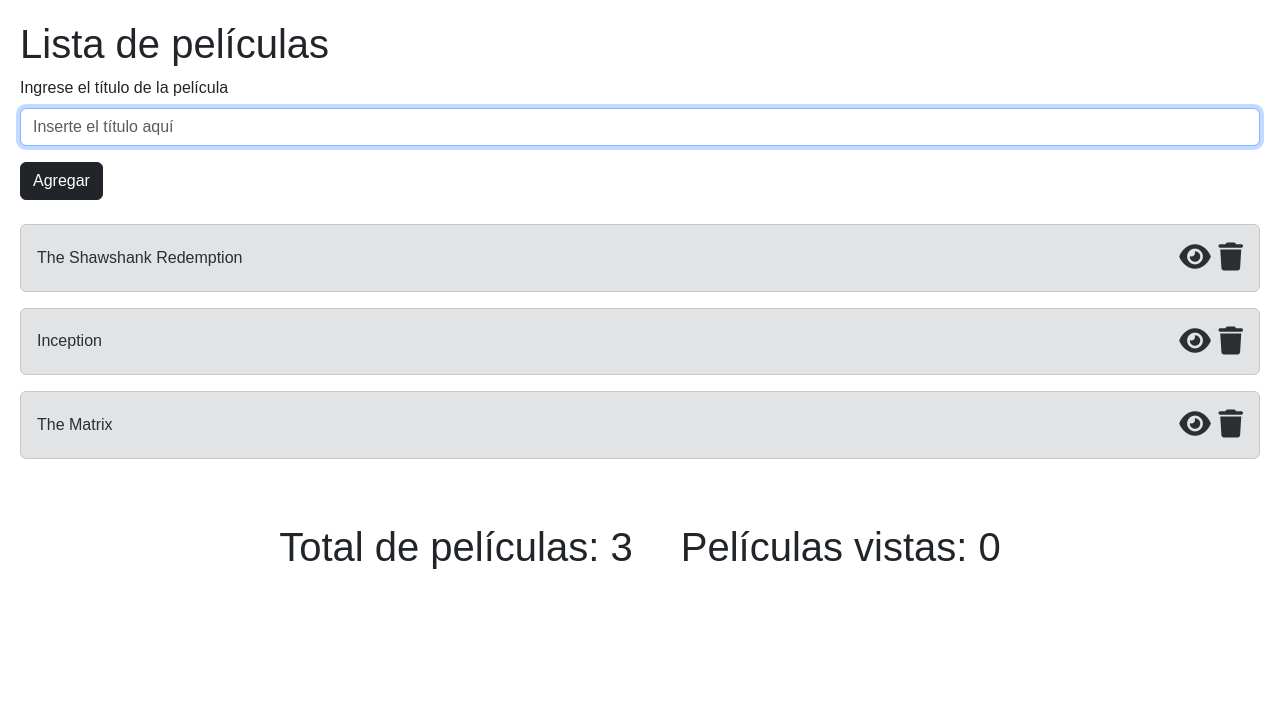
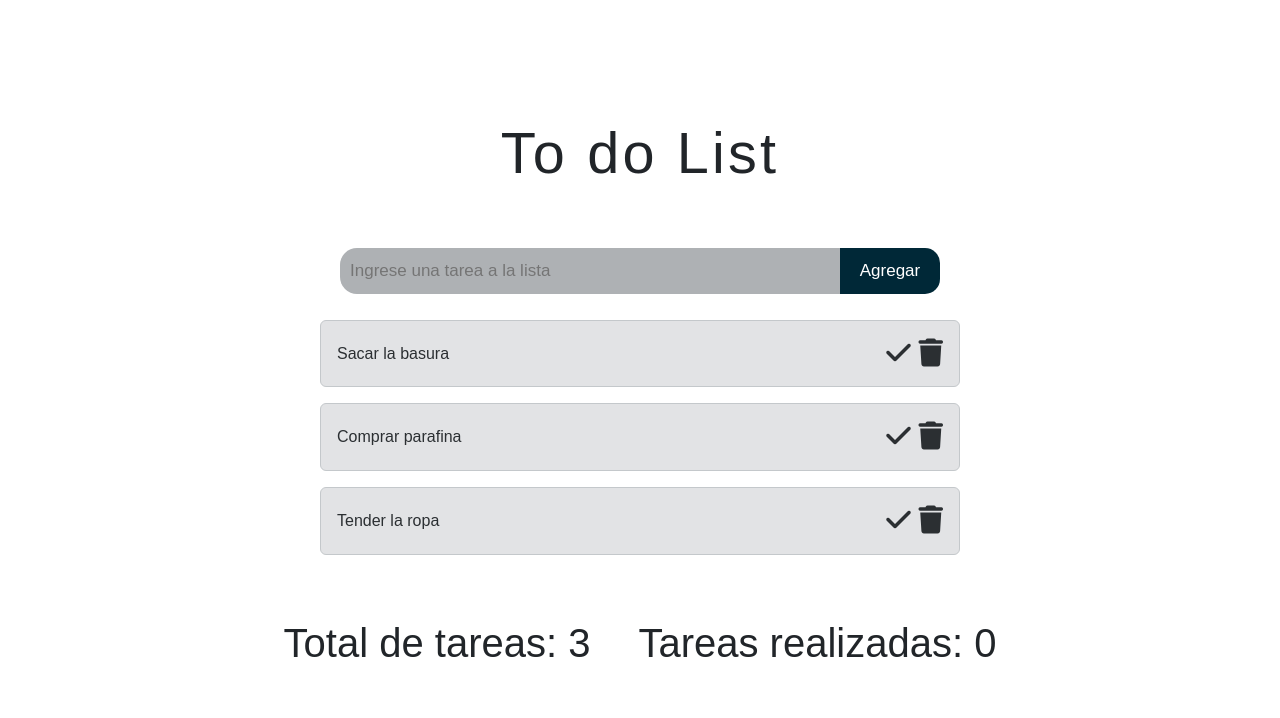
Before and after one commit to tamarazapata/js-array-methods, a plain HTML site: page index.html in a window 1280 px wide. Drawn offline with nearby package versions, Linux system fonts and the light colour scheme.

Commit message:
modificaciones todolist

```diff
--- a/assets/style.css
+++ b/assets/style.css
@@ -1,10 +1,82 @@
 body {
-    font-family: Arial, sans-serif;
-    margin: 20px;
+    align-items: center;
+    display: flex;
+    flex-direction: column;
+    font-family: 'Work Sans', sans-serif;
+    min-height: 100vh;
+    padding-top: 3%;
 }
-input, button {
-    padding: 2rem;
-    font-size: small;
+
+
+#header {
+    align-items: center;
+    display: flex;
+    flex-direction: column;
+    justify-content: space-around;
+    font-size: 3rem;
+    min-height: 25vh;
+    width: 100%;
+}
+
+#title {
+    font-size: larger;
+    white-space: pre;
+    overflow: hidden;
+    letter-spacing: 0.20rem;
+    margin-top: 50px;
+    margin-bottom: 20px;
+    max-width: 500px;
+}
+
+form {
+    display: flex;
+    font-size: 1.7rem;
+    justify-content: center;
+    margin: 10px 0;
+    width: 100vh;
+}
+
+form input {
+    padding: 10px;
+    font-size: 17px;
+    border: none;
+    outline: none;
+    /* border-radius: 15; */
+    border-top-left-radius: 17px;
+    border-bottom-left-radius: 17px;
+    max-width: 500px;
+    width: 100%;
+    background-color: #AEB1B4;
+    color: #1a150e;
+}
+
+form input:hover {
+    cursor: text;
+}
+
+button {
+    border: none;
+    outline: none;
+    transition: box-shadow 200ms ease, background-color 200ms ease-in-out;
+    background-color: #002837;
+    color: white;
+}
+
+button:hover {
+    cursor: pointer;
+}
+
+form button {
+    padding: 10px;
+    font-size: 17px;
+    border-top-right-radius: 15px;
+    border-bottom-right-radius: 15px;
+    min-width: 100px;
+}
+
+#to-do-list {
+    max-width: 100%;
+    width: 80vh;
 }
 
 .error-message {
--- a/index.html
+++ b/index.html
@@ -6,20 +6,30 @@
     <script src="https://kit.fontawesome.com/7d8f0342dc.js" crossorigin="anonymous"></script>
     <link href="https://cdn.jsdelivr.net/npm/bootstrap@5.3.3/dist/css/bootstrap.min.css" rel="stylesheet">
     <link rel="stylesheet" href="./assets/style.css" />
-    <title>Lista de películas</title>
+    <title>My To do list</title>
 </head>
 <body>
-    <h1>Lista de películas</h1>
-    <form id="form">
-        <label for="input" class="form-label">Ingrese el título de la película</label>
-        <input type="text" placeholder="Inserte el título aquí" class="form-control" id="movie-input" autofocus>
+    <div id="header">
+        <h1 id="title">To do List</h1>
+    </div>
+    <div id="form">
+        <form>
+
+            <input id="task-input" type="text" placeholder="Ingrese una tarea a la lista">
+            <button id="todo-btn" type="submit">Agregar</button>
+        </form>
+    </div>
+
+    <!-- <form id="form">
+        <label for="input" class="form-label">Añada una tarea</label>
+        <input type="text" placeholder="ingrese una tarea a la lista" class="form-control" id="movie-input" autofocus>
         <button type="submit" class="btn btn-dark mt-3">Agregar</button>
-    </form>
+    </form> -->
 
-    <div id="movieList" class="mt-4"></div>
-    <div class="count_movie d-flex justify-content-center gap-5">
-        <h1 class="text-center my-5" id="total-movies"></h1>
-        <h1 class="text-center my-5" id="movies-watched"></h1>
+    <div id="to-do-list" class="mt-3"></div>
+    <div class="count_task d-flex justify-content-between gap-5">
+        <h1 class="text-center my-5" id="total-tasks"></h1>
+        <h1 class="text-center my-5" id="tasks-done"></h1>
     </div>
 
     <script src="./scripts/javascript.js"></script>
--- a/scripts/javascript.js
+++ b/scripts/javascript.js
@@ -1,44 +1,44 @@
 const form = document.getElementById('form');
-const input = document.getElementById('movie-input');
-const movieList = document.getElementById('movieList');
+const input = document.getElementById('task-input');
+const toDoList = document.getElementById('to-do-list');
 const label = document.createElement('label');
 
 
 label.classList.add('error-message');
 
-let movies = [
-    { id: 1, title: 'The Shawshank Redemption', watched: false },
-    { id: 2, title: 'Inception', watched: false },
-    { id: 3, title: 'The Matrix', watched: false }
+let tasks = [
+    { id: 1, title: 'Sacar la basura', markedAsDone: false },
+    { id: 2, title: 'Comprar parafina', markedAsDone: false },
+    { id: 3, title: 'Tender la ropa', markedAsDone: false }
 ];
 
-const totalMovies = document.getElementById('total-movies');
-const moviesWatched = document.getElementById('movies-watched');
+const totalTasks = document.getElementById('total-tasks');
+const tasksDone = document.getElementById('tasks-done');
 
 document.addEventListener("DOMContentLoaded", () => {
-    initialMovies();
-    countMovies();
+    initialTaks();
+    countTasks();
 });
 
 form.addEventListener('submit', (event) => {
     event.preventDefault();
 
-    const movieTitle = input.value.trim();
+    const taskTitle = input.value.trim();
 
-    if (movieTitle) {
-        const movieExists = movies.some(movie => movie.title.toLowerCase() === movieTitle.toLowerCase());
+    if (taskTitle) {
+        const taskExist = tasks.some(task => task.title.toLowerCase() === taskTitle.toLowerCase());
 
-        if (movieExists) {
-            label.innerHTML = 'El título de la película ya existe';
+        if (taskExist) {
+            label.innerHTML = 'Esta tarea ya existe';
             form.appendChild(label);
         } else {
-            const newMovie = {
+            const newTask = {
                 id: Date.now(),
-                title: movieTitle,
-                watched: false
+                title: taskTitle,
+                markedAsDone: false
             };
-            movies.push(newMovie);
-            initialMovies();
+            tasks.push(newTask);
+            initialTaks();
             input.value = '';
             label.innerHTML = '';
         }
@@ -48,47 +48,42 @@ form.addEventListener('submit', (event) => {
     }
 });
 
-const initialMovies = () => {
+const initialTaks = () => {
     let template = '';
-    for (const movie of movies) {
-        template += createElement(movie);
-    movieList.innerHTML = template;
+    for (const task of tasks) {
+        template += createElement(task);
+    toDoList.innerHTML = template;
 };
 }
 
-function createElement(movie) {
+function createElement(task) {
     return `
-        <div class="alert ${movie.watched ? 'alert-success' : 'alert-secondary'} d-flex justify-content-between align-items-center">
-            <p class="m-0">${movie.title}</p>
+        <div class="alert ${task.markedAsDone ? 'alert-success' : 'alert-secondary'} d-flex justify-content-between align-items-center">
+            <p class="m-0">${task.title}</p>
             <h3 class="m-0">
-                <i class="fa-solid fa-eye" role="button" onclick="watchedMovies(${movie.id})"></i>
-                <i class="fa-solid fa-trash" role="button" onclick="deleteMovies(${movie.id})"></i>
+                <i class="fa-solid fa-check" role="button" onclick="taskDone(${task.id})"></i>
+                <i class="fa-solid fa-trash" role="button" onclick="deleteTask(${task.id})"></i>
             </h3>
         </div>
     `;
 }
-function watchedMovies(id) {
-    const indexMovie = movies.findIndex((movie) => movie.id === id);
-    movies[indexMovie].watched = movies[indexMovie].watched ? false : true;
-    initialMovies();
-    countMovies();
+function taskDone(id) {
+    const indexTask = tasks.findIndex((task) => task.id === id);
+    tasks[indexTask].markedAsDone = tasks[indexTask].markedAsDone ? false : true;
+    initialTaks();
+    countTasks();
 }
 
-function deleteMovies(id) {
-    const indexMovie = movies.findIndex((movie) => movie.id === id);
-    movies.splice(indexMovie,1)
-    initialMovies();
-    countMovies();
+function deleteTask(id) {
+    const indexTask = tasks.findIndex((task) => task.id === id);
+    tasks.splice(indexTask,1)
+    initialTaks();
+    countTasks();
 }
 
-function editMovies(id) {
-    const indexMovie = movies.findIndex((movie) => movie.id === id);
 
-    initialMovies();
-    countMovies();
+function countTasks (){
+    totalTasks.innerHTML =  `Total de tareas: ${tasks.length}`;
+    const totalTasksDone = tasks.filter((m) => m.markedAsDone == true)
+    tasksDone.innerHTML = `Tareas realizadas: ${totalTasksDone.length}`
 }
-function countMovies (){
-    totalMovies.innerHTML =  `Total de películas: ${movies.length}`;
-    const totalWatchedMovies = movies.filter((m) => m.watched == true)
-    moviesWatched.innerHTML = `Películas vistas: ${totalWatchedMovies.length}`
-}
```
